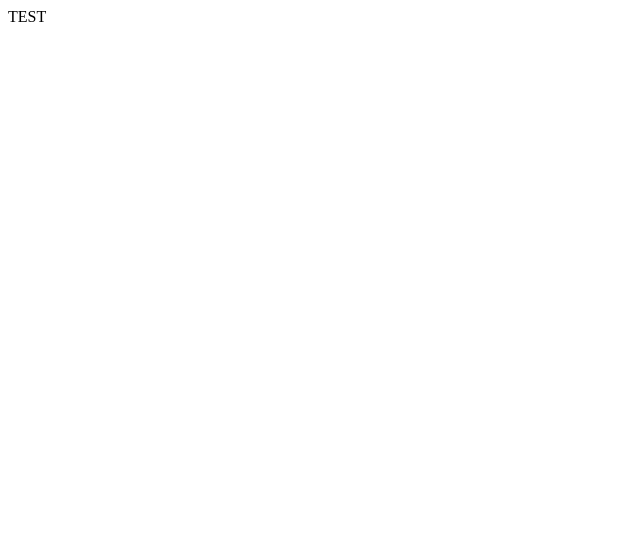
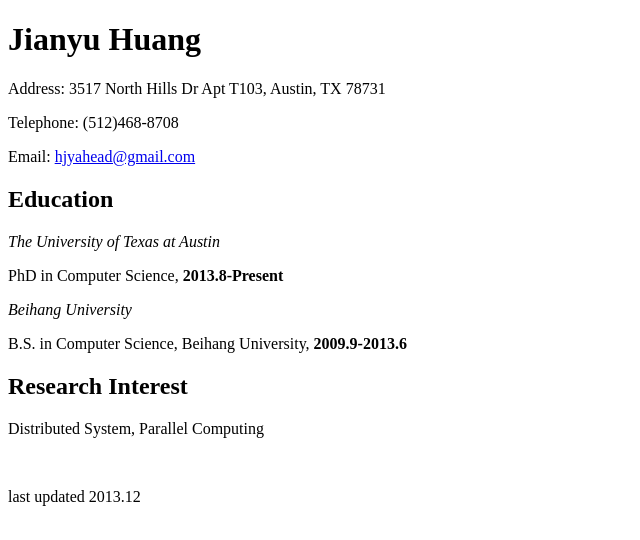
Before and after one commit to SudoNohup/about, a plain HTML site: page index.html in a window 1280 px wide. Shown: the whole page, without its empty margins (0-640 px from the left). Drawn offline with Linux system fonts and the light colour scheme.

Commit message:
add new about pages

```diff
--- a/index.html
+++ b/index.html
@@ -1 +1,33 @@
-TEST
+<!DOCTYPE html>
+<html>
+<!--
+<p><a href="http://www.huangjianyu.netai.net/wp-content/uploads/2011/08/inmsra.jpg"><img class="alignnone size-thumbnail wp-image-1138" title="inmsra" src="http://www.huangjianyu.netai.net/wp-content/uploads/2011/08/inmsra-150x150.jpg" alt="" width="150" height="150" /></a></p>
+-->
+<h1><strong>Jianyu Huang</strong></h1>
+<p>Address: 3517 North Hills Dr Apt T103, Austin, TX 78731</p>
+<p>Telephone: (512)468-8708</p>
+<p>Email: <a href="mailto:hjyahead@gmail.com">hjyahead@gmail.com</a></p>
+<h2><strong>Education</strong></h2>
+<p><i>The University of Texas at Austin</i></p>
+<p>     PhD in Computer Science, <strong>2013.8-Present</Strong> </p>
+<p><i>Beihang University</i></p>
+<p>B.S. in Computer Science, Beihang University, <strong>2009.9-2013.6</strong>       </p>
+<h2><strong>Research Interest</strong></h2>
+<p>Distributed System, Parallel Computing</p>
+<!--
+<h2><strong>Honors and Awards</strong></h2>
+<p>Microsoft Young Fellowship, <strong>2012</strong></p>
+<p>National Scholarship, <strong>2009-2010,2011-2012</strong></p>
+<p>The First Prize in Baogang Scholarship for Excellent Student, <strong>2010-2011</strong></p>
+<p>The First Prize Scholarship of Academic Performance, Beihang University, <strong>2010,2011,2012</strong></p>
+<p>The First Prize in the National Professional Software Design and Development Contest, Beijing Regional,<strong> </strong><strong>2012</strong></p>
+<p>The Second Prize in the 27th National College Physics Contest, <strong>2010</strong></p>
+<p>The Second Prize in the Chinese Undergraduate Mathematical Contest in Modeling(CUMCM), <strong>2011</strong><strong></strong></p>
+
+<p><strong>I am now a Research Intern in MSRA (Microsoft Research Asia)</strong></p>
+
+-->
+
+<p>&nbsp;</p>
+<p>last updated 2013.12</p>
+</html>
```
